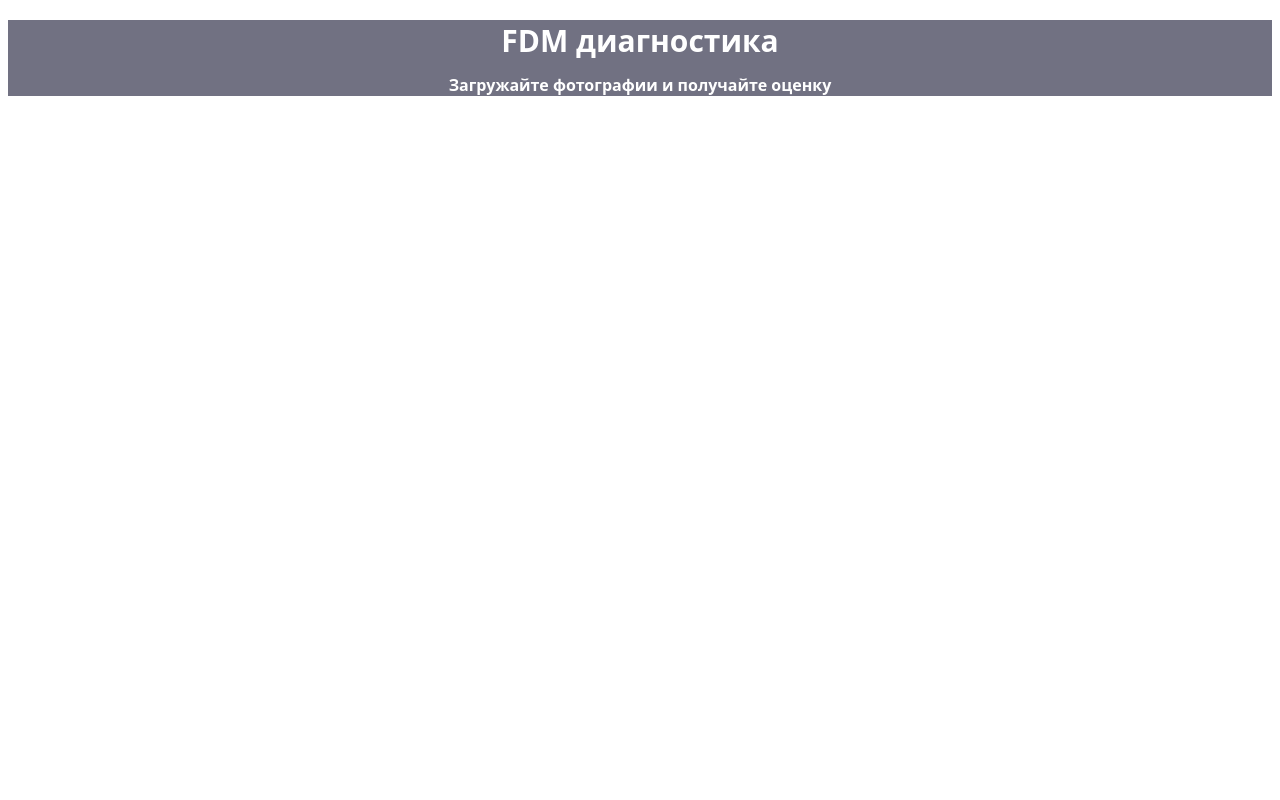
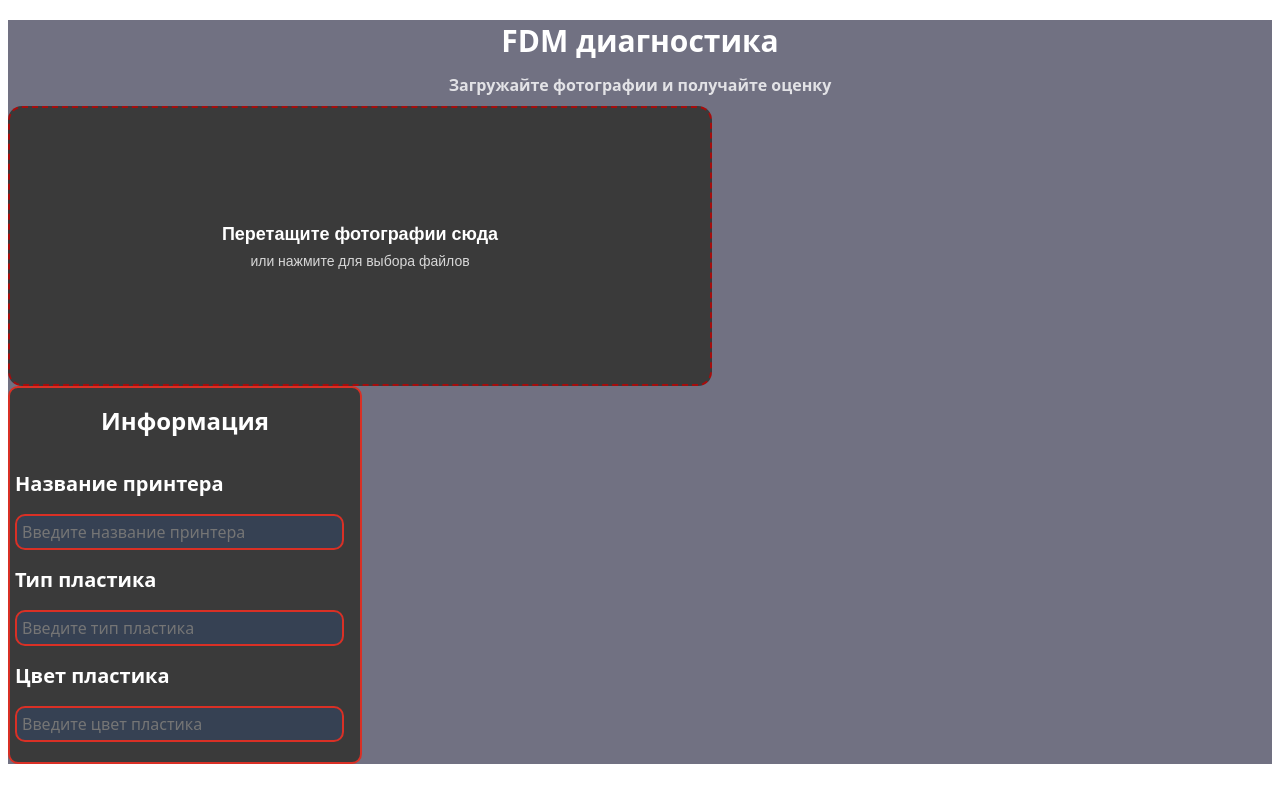
Before and after one commit to GasilinEgor/FDM-Quality-Target, a Vue app in the folder frontend/: page / in a window 1280 px wide. Built offline with nearby package versions, Linux system fonts and the light colour scheme; the HTML template or start-up script is replaced by a standard one.

Commit message:
add info and photo form

```diff
--- a/frontend/src/App.vue
+++ b/frontend/src/App.vue
@@ -1,9 +1,13 @@
 <script setup lang="ts">
 import Header from './Components/Header.vue'
+import Form from './Components/Form.vue';
 </script>
 <template>
   <div class="app">
     <Header />
+    <div class="form">
+      <Form />
+    </div>
   </div>
 </template>
 
--- /dev/null
+++ b/frontend/src/Components/Form.vue
@@ -0,0 +1,17 @@
+<script setup>
+import PhotoLoad from './PhotoLoad.vue';
+import FormInfo from './FormInfo.vue';
+</script>
+<template>
+<div>
+    <div>
+        <PhotoLoad />
+    </div>
+    <div>
+        <FormInfo />
+    </div>
+</div>
+</template>
+<style scoped>
+
+</style>
--- /dev/null
+++ b/frontend/src/Components/FormInfo.vue
@@ -0,0 +1,66 @@
+<script setup>
+
+</script>
+
+<template>
+<div class="main-form-info-div">
+    <h1>Информация</h1>
+    <div class="input-div">
+        <h2>Название принтера</h2>
+        <input placeholder="Введите название принтера">
+    </div>
+    <div class="input-div">
+        <h2>Тип пластика</h2>
+        <input placeholder="Введите тип пластика">
+    </div>
+    <div class="input-div">
+        <h2>Цвет пластика</h2>
+        <input placeholder="Введите цвет пластика">
+    </div>
+</div>
+</template>
+
+<style scoped>
+.main-form-info-div {
+    width: 350px;
+    height: 100%;
+    display: flex;
+    flex-direction: column;
+    align-items: center;
+    background-color: #3a3a3a;
+    border: 2px solid #d93025;
+    border-radius: 10px;
+    padding-bottom: 20px;
+}
+
+h1 {
+    font-size: 24px;
+    color: white;
+    font-family: system-ui, -apple-system, BlinkMacSystemFont, 'Segoe UI', Roboto, Oxygen, Ubuntu, Cantarell, 'Open Sans', 'Helvetica Neue', sans-serif;
+}
+
+h2 {
+    font-size: 20px;
+    color: white;
+    font-family: system-ui, -apple-system, BlinkMacSystemFont, 'Segoe UI', Roboto, Oxygen, Ubuntu, Cantarell, 'Open Sans', 'Helvetica Neue', sans-serif;
+}
+
+.input-div {
+    display: flex;
+    flex-direction: column;
+    align-items: flex-start;
+    width: 100%;
+    padding-left: 10px;
+}
+
+.input-div input {
+    width: 90%;
+    font-size: 16px;
+    color: white;
+    font-family: system-ui, -apple-system, BlinkMacSystemFont, 'Segoe UI', Roboto, Oxygen, Ubuntu, Cantarell, 'Open Sans', 'Helvetica Neue', sans-serif;
+    border: #d93025 solid 2px;
+    border-radius: 10px;
+    background-color: #364153;
+    padding: 5px;
+}
+</style>
--- a/frontend/src/Components/Header.vue
+++ b/frontend/src/Components/Header.vue
@@ -21,6 +21,7 @@ h2 {
     text-align: center;
     margin-bottom: 10px;
     font-family: system-ui, -apple-system, BlinkMacSystemFont, 'Segoe UI', Roboto, Oxygen, Ubuntu, Cantarell, 'Open Sans', 'Helvetica Neue', sans-serif;
+    opacity: 0.8;
 }
 
 * {
--- /dev/null
+++ b/frontend/src/Components/PhotoLoad.vue
@@ -0,0 +1,147 @@
+<script setup>
+import { onBeforeUnmount, ref } from 'vue'
+
+const fileInput = ref(null)
+const isDragging = ref(false)
+const imageUrl = ref('')
+const fileName = ref('')
+
+
+function openFileDialog() {
+  fileInput.value?.click()
+}
+
+function setImageFromFile(file) {
+  if (!file) return
+
+  fileName.value = file.name
+
+  if (imageUrl.value) {
+    URL.revokeObjectURL(imageUrl.value)
+  }
+  imageUrl.value = URL.createObjectURL(file)
+}
+
+function onInputChange(event) {
+  const file = event.target.files?.[0]
+  setImageFromFile(file)
+}
+
+function onDragOver(event) {
+  event.preventDefault()
+  isDragging.value = true
+}
+
+function onDragLeave(event) {
+  event.preventDefault()
+  isDragging.value = false
+}
+
+function onDrop(event) {
+  event.preventDefault()
+  isDragging.value = false
+  const file = event.dataTransfer?.files?.[0]
+  setImageFromFile(file)
+}
+
+onBeforeUnmount(() => {
+  if (imageUrl.value) {
+    URL.revokeObjectURL(imageUrl.value)
+  }
+})
+</script>
+
+<template>
+  <div class="photo-load">
+    <input
+      ref="fileInput"
+      class="photo-load__input"
+      type="file"
+      accept="image/*"
+      @change="onInputChange"
+    />
+
+    <button
+      type="button"
+      class="photo-load__dropzone"
+      :class="{ 'photo-load__dropzone--dragging': isDragging }"
+      @click="openFileDialog"
+      @dragover="onDragOver"
+      @dragleave="onDragLeave"
+      @drop="onDrop"
+    >
+      <template v-if="imageUrl">
+        <img class="photo-load__preview" :src="imageUrl" :alt="fileName || 'Загруженное изображение'" />
+      </template>
+      <template v-else>
+        <span class="photo-load__title">Перетащите фотографии сюда</span>
+        <span class="photo-load__hint">или нажмите для выбора файлов</span>
+      </template>
+    </button>
+  </div>
+</template>
+
+<style scoped>
+.photo-load {
+  width: 100%;
+  max-width: 704px;
+  height: 100%;
+  max-height: 400px;
+}
+
+.photo-load__input {
+  display: none;
+}
+
+.photo-load__dropzone {
+  width: 100%;
+  min-height: 280px;
+  border: 2px dashed #A60C0C;
+  border-radius: 14px;
+  background: #3a3a3a;
+  color: #2c3e50;
+  cursor: pointer;
+  padding: 16px;
+  display: flex;
+  flex-direction: column;
+  align-items: center;
+  justify-content: center;
+  gap: 8px;
+}
+
+.photo-load__dropzone--dragging {
+  border-color: #3b82f6;
+  background: #eef5ff;
+}
+
+.photo-load__title {
+  font-size: 18px;
+  font-weight: 600;
+  color: white;
+}
+
+.photo-load__hint {
+  font-size: 14px;
+  opacity: 0.8;
+  color: white;
+}
+
+.photo-load__preview {
+  max-width: 100%;
+  max-height: 460px;
+  object-fit: contain;
+  border-radius: 8px;
+}
+
+.photo-load__filename {
+  margin-top: 10px;
+  font-size: 14px;
+  color: #3b4a5a;
+}
+
+.photo-load__error {
+  margin-top: 8px;
+  color: #d93025;
+  font-size: 14px;
+}
+</style>
```
